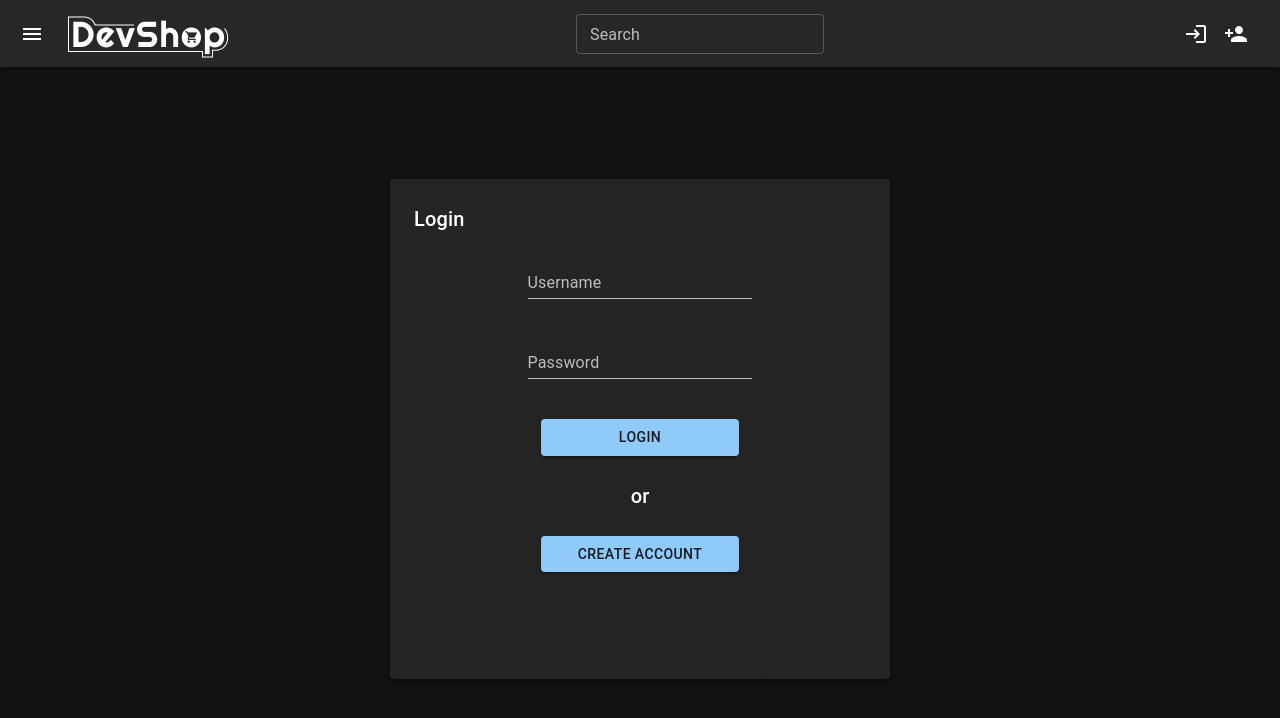
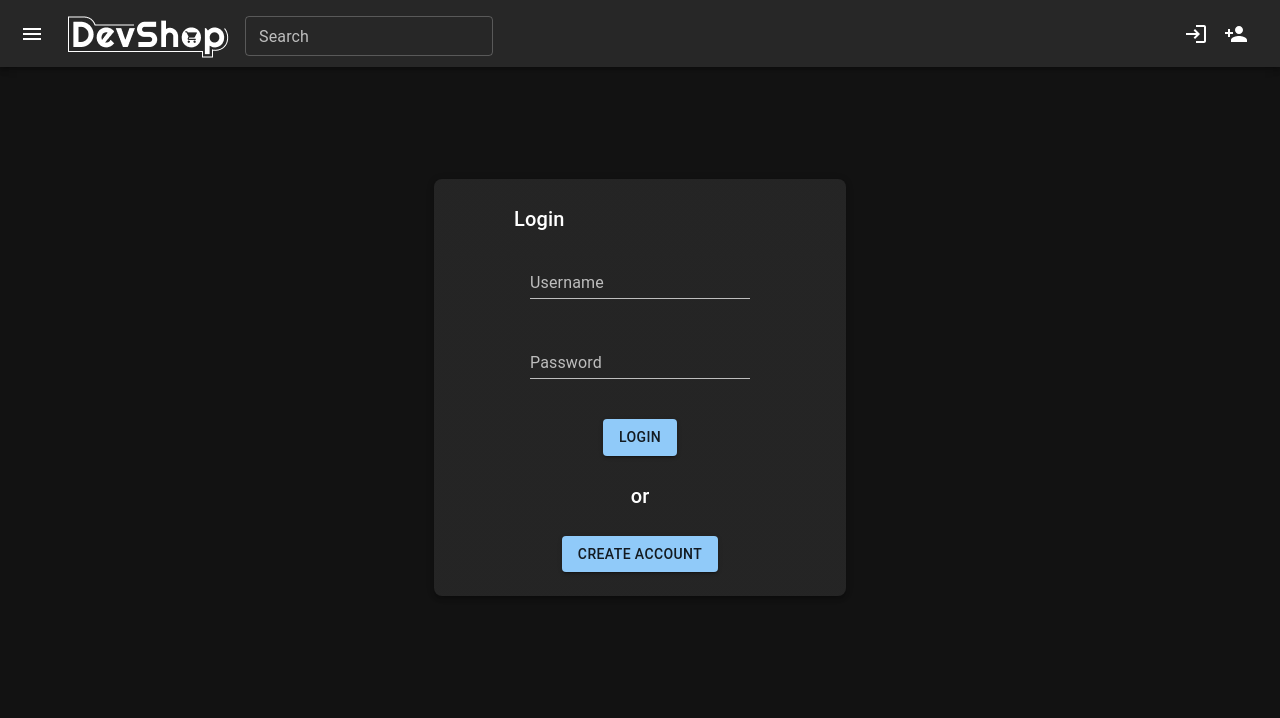
Before and after one commit to tomaskeke/webshop-react, a React (Create React App) app: page / in a window 1280 px wide. Shown: the top 718 px of the page. Built offline with nearby package versions, Linux system fonts and the light colour scheme.

Commit message:
changed placement on searchbar and refactured account

```diff
--- a/src/components/Views/Account/Account.jsx
+++ b/src/components/Views/Account/Account.jsx
@@ -12,19 +12,21 @@ const Account = () => {
 
         <Paper elevation={3}
           sx={{
-            width: 500,
-            height: 500,
             display: "flex",
             flexDirection: "column",
+            px: 10,
+            pb: 3,
+            pt: 3,
+            borderRadius: 2,
 
 
           }}
         >
-        <Typography variant="h6" ml={3} mt={3}>Login</Typography>
+        <Typography variant="h6">Login</Typography>
           <Box
             component="form"
             sx={{
-              "& .MuiTextField-root": { m: 2, width: "25ch" },
+              "& .MuiTextField-root": { m: 2},
               display: "flex",
               alignItems: "center",
               flexDirection: "column",
@@ -40,11 +42,11 @@ const Account = () => {
               variant="standard"
             />
 
-            <Button sx={{ width: "25ch", mt: 3, }} variant="contained">Login</Button>
+            <Button sx={{mt: 3 }} variant="contained">Login</Button>
           </Box>
           <Box width="100%" display="flex" flexDirection="column" alignItems="center">
           <Typography variant="h6" mt={3}>or</Typography>
-          <Button sx={{ width: "25ch", mt: 3, }} variant="contained">Create account</Button>
+          <Button sx={{mt: 3 }} variant="contained">Create account</Button>
           </Box>
         </Paper>
       </Box>
--- a/src/components/general/NavBar/NavBar.jsx
+++ b/src/components/general/NavBar/NavBar.jsx
@@ -107,7 +107,7 @@ export default function PersistentDrawerLeft({ dark, setDark }) {
 
   const authNav = () => {
     return (
-      <Box sx={{ flexGrow: 1,}}>
+      <Box sx={{flexGrow: 1}}>
         <CssBaseline />
         <AppBar position="static" open={open}>
           <Toolbar>
@@ -127,23 +127,16 @@ export default function PersistentDrawerLeft({ dark, setDark }) {
               sx={{ mt: 2, flexGrow: 1 }}
             >
               <img src={logo} />
-            </Typography>
-
-            <Box
-              sx={{
-                position: "absolute",
-                top: 6,
-                left: '45%',
-                marginTop: 1,
-              }}
-            >
               <TextField
                 id="outlined-search"
                 label="Search"
                 type="search"
                 size="small"
+                sx={{ml: 2,}}
               />
-            </Box>
+            </Typography>
+
+
 
             <Box>
               <Tooltip title="Logout">
@@ -250,24 +243,16 @@ export default function PersistentDrawerLeft({ dark, setDark }) {
               sx={{ mt: 2, flexGrow: 1 }}
             >
               <img src={logo} />
-            </Typography>
-
-            <Box
-              sx={{
-                position: "absolute",
-                top: 6,
-                left: '45%',
-                marginTop: 1
-              }}
-            >
               <TextField
                 id="outlined-search"
                 label="Search"
                 type="search"
                 size="small"
+                sx={{
+                  ml: 2
+                  }}
               />
-            </Box>
-
+            </Typography>
             <Box>
               <Tooltip title="Login">
                 <IconButton onClick={() => setLoggedIn(true)}>
```
